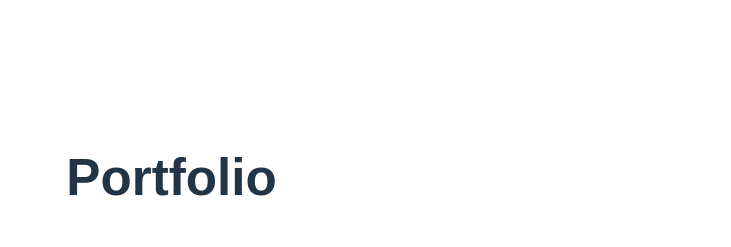
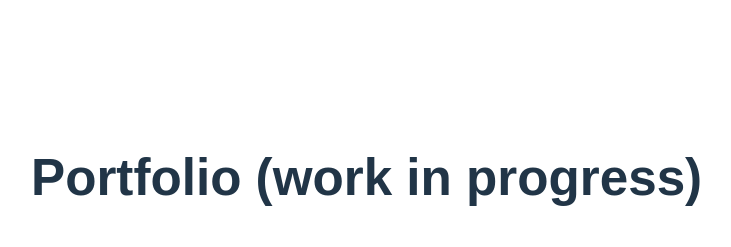
Before and after one commit to SaraMattiato-coder/portfolio, a Vue app: page / in a window 1280 px wide. Shown: the top 247 px of the page, without its empty margins (73-804 px from the left). Built offline with nearby package versions, Linux system fonts and the light colour scheme; what quasar would draw is missing.

Commit message:
prova action

```diff
--- a/src/App.vue
+++ b/src/App.vue
@@ -1,6 +1,6 @@
 <template>
   <div id="app">
-    <h1>Portfolio</h1>
+    <h1>Portfolio (work in progress)</h1>
     <Projects />
   </div>
 </template>
```
